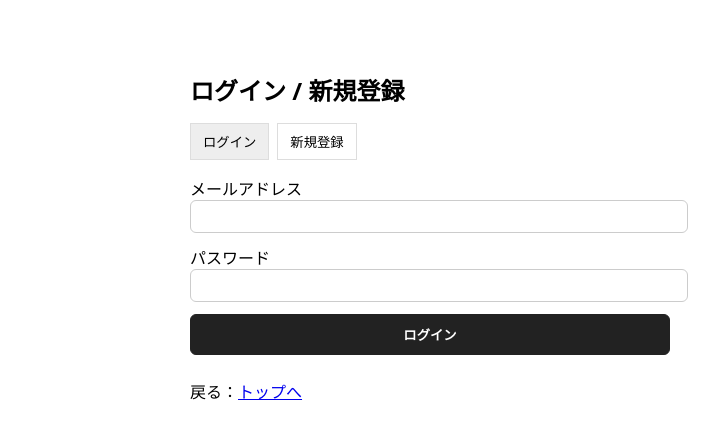
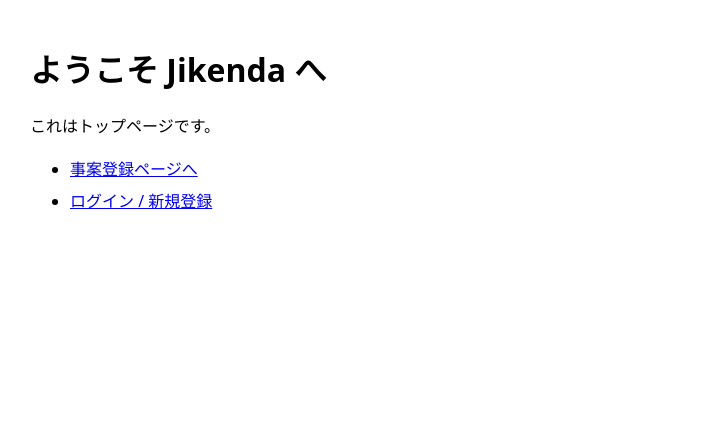
Before and after one commit to jikendakazu/jikenda, a Next.js app: page / in a window 1280 px wide. Shown: the top 438 px of the page, without its empty margins (210-929 px from the left). Built offline with nearby package versions, Linux system fonts and the light colour scheme; no server answers.

Commit message:
Update page.tsx

```diff
--- a/app/page.tsx
+++ b/app/page.tsx
@@ -1,126 +1,19 @@
-"use client";
+import Link from "next/link";
 
-import { useEffect, useMemo, useState } from "react";
-import { useRouter } from "next/navigation";
-import { getBrowserSupabase } from "./lib/supabaseClient";
+export default function Home() {
+  return (
+    <main style={{ padding: 24, maxWidth: 800, margin: "0 auto" }}>
+      <h1>ようこそ Jikenda へ</h1>
+      <p>これはトップページです。</p>
 
-
-type Mode = "signin" | "signup";
-
-export default function LoginPage() {
-  const router = useRouter();
-  const supabase = useMemo(() => getBrowserSupabase(), []);
-  const [mode, setMode] = useState<Mode>("signin");
-  const [email, setEmail] = useState("");
-  const [password, setPassword] = useState("");
-  const [msg, setMsg] = useState<string>("");
-
-  // すでにログイン済みならトップへ
-  useEffect(() => {
-    if (!supabase) return;
-    supabase.auth.getSession().then(({ data }) => {
-      if (data.session) router.replace("/");
-    });
-  }, [supabase, router]);
-
-  async function onSubmit(e: React.FormEvent) {
-    e.preventDefault();
-    if (!supabase) return;
-
-    setMsg("");
-    try {
-      if (mode === "signup") {
-        const { error } = await supabase.auth.signUp({ email, password });
-        if (error) throw error;
-        setMsg("確認メールを送信しました。メール内のリンクを開いてください。");
-      } else {
-        const { error } = await supabase.auth.signInWithPassword({ email, password });
-        if (error) throw error;
-        setMsg("ログインしました。");
-        router.replace("/"); // ログイン後にトップへ
-      }
-    } catch (err: any) {
-      setMsg(err?.message ?? "エラーが発生しました");
-    }
-  }
-
-  return (
-    <main style={{ maxWidth: 480, margin: "40px auto", padding: 16 }}>
-      <h1 style={{ fontSize: 24, fontWeight: 700, marginBottom: 16 }}>ログイン / 新規登録</h1>
-
-      <div style={{ display: "flex", gap: 8, marginBottom: 16 }}>
-        <button
-          onClick={() => setMode("signin")}
-          aria-pressed={mode === "signin"}
-          style={{
-            padding: "8px 12px",
-            border: "1px solid #ddd",
-            background: mode === "signin" ? "#eee" : "white",
-          }}
-        >
-          ログイン
-        </button>
-        <button
-          onClick={() => setMode("signup")}
-          aria-pressed={mode === "signup"}
-          style={{
-            padding: "8px 12px",
-            border: "1px solid #ddd",
-            background: mode === "signup" ? "#eee" : "white",
-          }}
-        >
-          新規登録
-        </button>
-      </div>
-
-      <form onSubmit={onSubmit} style={{ display: "grid", gap: 12 }}>
-        <label>
-          メールアドレス
-          <input
-            type="email"
-            required
-            value={email}
-            onChange={(e) => setEmail(e.target.value)}
-            style={{ width: "100%", padding: 8, border: "1px solid #ccc", borderRadius: 6 }}
-          />
-        </label>
-
-        <label>
-          パスワード
-          <input
-            type="password"
-            required
-            minLength={6}
-            value={password}
-            onChange={(e) => setPassword(e.target.value)}
-            style={{ width: "100%", padding: 8, border: "1px solid #ccc", borderRadius: 6 }}
-          />
-        </label>
-
-        <button
-          type="submit"
-          style={{
-            padding: "10px 14px",
-            border: "1px solid #222",
-            borderRadius: 6,
-            background: "#222",
-            color: "white",
-            fontWeight: 600,
-          }}
-        >
-          {mode === "signup" ? "新規登録" : "ログイン"}
-        </button>
-      </form>
-
-      {msg && (
-        <p style={{ marginTop: 16, color: "#444", whiteSpace: "pre-wrap" }}>
-          {msg}
-        </p>
-      )}
-
-      <p style={{ marginTop: 24 }}>
-        戻る：<a href="/">トップへ</a>
-      </p>
+      <ul style={{ marginTop: 16, lineHeight: "2" }}>
+        <li>
+          <Link href="/cases">事案登録ページへ</Link>
+        </li>
+        <li>
+          <Link href="/login">ログイン / 新規登録</Link>
+        </li>
+      </ul>
     </main>
   );
 }
```
